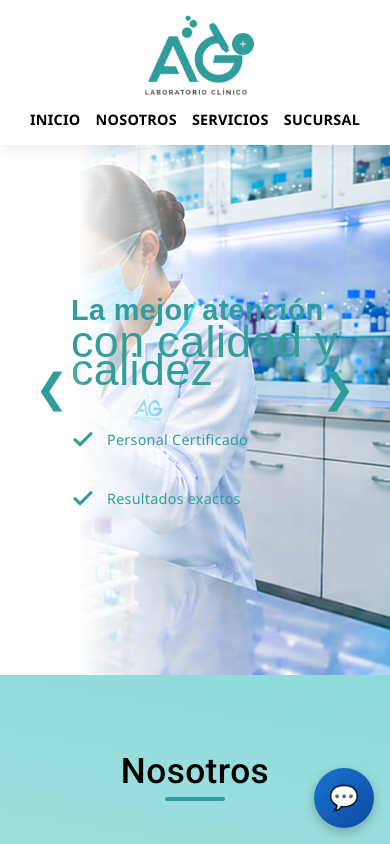
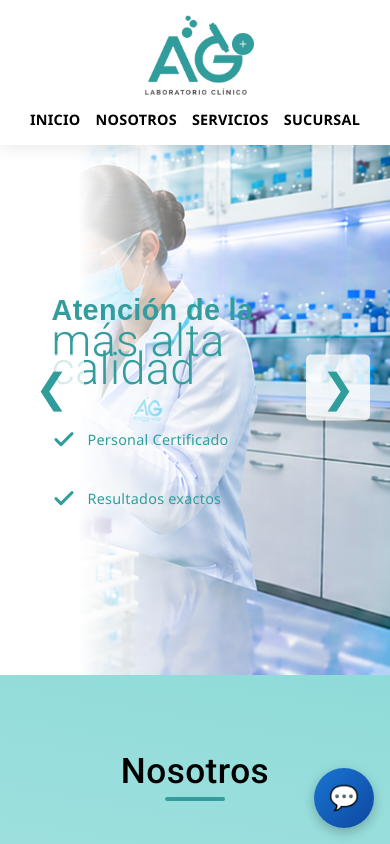
Before and after one commit to Mateoilr/Proyecto2.0, an Angular app: page / in a window 390 px wide. Shown: the top 844 px of the page. Built offline with nearby package versions, Linux system fonts and the light colour scheme.

Commit message:
Commit 9 landing page

```diff
--- a/src/app/landing/landing.component.css
+++ b/src/app/landing/landing.component.css
@@ -24,7 +24,7 @@
 
 /* ESTA ES LA SOLUCIÓN AL CORTE DE LAS SECCIONES */
 section {
-  scroll-margin-top: 160px; /* Le dice al navegador que deje este espacio arriba al navegar a esta sección */
+  scroll-margin-top: 90px; /* Le dice al navegador que deje este espacio arriba al navegar a esta sección */
 }
 
 .section-title {
@@ -238,7 +238,7 @@ section {
   position: absolute;
   top: 50%;
   transform: translateY(25%);
-  background: rgba(255, 255, 255, 0.1);
+  background: rgba(255, 255, 255, 0.8);
   color: #309D9D;
   border: none;
   font-size: 2.5rem;
@@ -250,7 +250,7 @@ section {
 }
 
 .carousel-btn:hover {
-  background: rgba(255, 255, 255, 0.8);
+  background: rgba(255, 255, 255, 6);
   transform: translateY(25%) scale(1.1);
 }
 
@@ -286,7 +286,7 @@ section {
 }
 
 .hero-subtitle {
-  font-family: 'Montserrat', sans-serif;
+  font-family: 'Roboto', sans-serif;
   font-size: 2.8rem;     /* Un poco más pequeña que el título */
   font-weight: 300;      /* 300 = Sin relleno (Light) */
   color: #329d9c;
@@ -571,7 +571,7 @@ section {
 
   /* Como en móvil el header se apila y es más alto, aumentamos el margen superior de las secciones */
   section {
-    scroll-margin-top: 240px;
+    scroll-margin-top: 120px;
   }
 
   .header-content {
--- a/src/app/landing/landing.component.html
+++ b/src/app/landing/landing.component.html
@@ -35,7 +35,7 @@
            *ngFor="let slide of slides; let i = index"
            [class.active]="i === currentSlide">
 
-        <div class="slide-bg" [ngStyle]="{'background-image': 'linear-gradient(to right, rgb(255, 255, 255) 20%, rgba(255, 247, 237, 0) 60%, transparent 100%), url(' + slide.image + ')'}"></div>
+        <div class="slide-bg" [ngStyle]="{'background-image': 'linear-gradient(to right, rgb(255, 255, 255, 4) 20%, rgba(255, 247, 237, 0.1) 60%, transparent 100%), url(' + slide.image + ')'}"></div>
 
         <div class="hero-container pos-custom" [ngStyle]="{'top': slide.top, 'left': slide.left}">
           <h2 class="hero-title">{{ slide.title }}</h2>
--- a/src/app/landing/landing.component.ts
+++ b/src/app/landing/landing.component.ts
@@ -21,31 +21,24 @@ export class LandingComponent implements OnInit, OnDestroy {
   slides = [
     {
       image: '/assets/inicio.png',
-      title: 'La mejor atención',         // <--- Letra GORDITA
-      subtitle: 'con calidad y calidez',  // <--- Letra DELGADA
+      title: 'Atención de la',         // <--- Letra GORDITA
+      subtitle: 'más alta calidad',  // <--- Letra DELGADA
       features: ['Personal Certificado', 'Resultados exactos'],
       top: '60%',  // Qué tan abajo empieza el texto (0% es arriba pegado, 100% es abajo)
-      left: '10%'  // Qué tan a la izquierda empieza (0% es izquierda pegada)
+      left: '5%'  // Qué tan a la izquierda empieza (0% es izquierda pegada)
     },
     {
       image: '/assets/inicio2.png',
       title: 'Tecnología médica ',
       subtitle: 'de última generación',
-      features: ['Diagnóstico Exacto', 'Procesos Automatizados'],
+      features: ['Procesos Automatizados', 'Diagnóstico Exacto'],
       top: '60%',
-      left: '10%'  // Más del 50% lo empuja hacia el lado derecho
-    },
-    {
-      image: '/assets/inicio3.png',
-      title: 'Atención Profesional ',
-      subtitle: 'y Humana',
-      features: ['Resultados Confiables', 'Ética Médica'],
-      top: '60%',
-      left: '30%'
+      left: '5%'  // Más del 50% lo empuja hacia el lado derecho
     },
     {
       image: '/assets/inicio4.png',
-      title: '',
+      title: 'Experiencia',
+      subtitle: 'en cada análisis',
       features: [],
       top: '60%',
       left: '5%'
```
Also changed, not shown: src/assets/inicio4.png.
